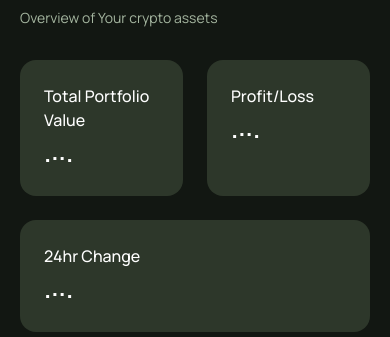
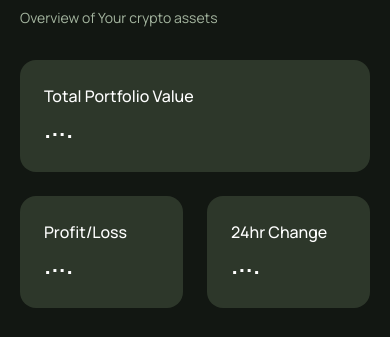
Before and after one commit to mindfullMellow/My-Crypto-Portfolio, a website built with Vite: page index.html in a window 390 px wide. Shown: the part 151-488 px from the top of the page. Built offline with nearby package versions, Linux system fonts and the light colour scheme; files whose address does not match are found by name.

Commit message:
fixed the responsivness of the portfoilo cards display

```diff
--- a/index.html
+++ b/index.html
@@ -208,17 +208,18 @@
 
         <!-- Portofolio cards -->
         <div class="flex flex-wrap gap-6 portfolio-cards font-manrope">
-          <div class="flex flex-col flex-1 gap-2 p-6 text-white rounded-2xl bg-border-color min-w-[158px]">
+          <div
+            class="flex flex-col flex-1 max-[700px]:flex-none max-[700px]:w-full gap-2 p-6 text-white rounded-2xl bg-border-color min-w-[158px]">
             <h3 class="text-base font-medium leading-normal">Total Portfolio Value</h3>
             <p class="text-2xl font-bold total-value" id="total-value">....</p>
           </div>
 
-          <div class="flex flex-col flex-1 gap-2 p-6 text-white rounded-2xl bg-border-color min-w-[158px]">
+          <div class="flex  flex-col flex-1  gap-2 p-6 text-white rounded-2xl bg-border-color min-w-[158px]">
             <h3 class="text-base font-medium leading-normal">Profit/Loss</h3>
             <p class="text-2xl font-bold" id="pnl-value">....</p>
           </div>
 
-          <div class="flex flex-col flex-1 gap-2 p-6 text-white rounded-2xl bg-border-color min-w-[158px]">
+          <div class="flex  flex-col flex-1   gap-2 p-6 text-white rounded-2xl bg-border-color min-w-[158px]">
             <h3 class="text-base font-medium leading-normal">24hr Change</h3>
             <p class="text-2xl font-bold" id="24hr-change">....</p>
           </div>
```
